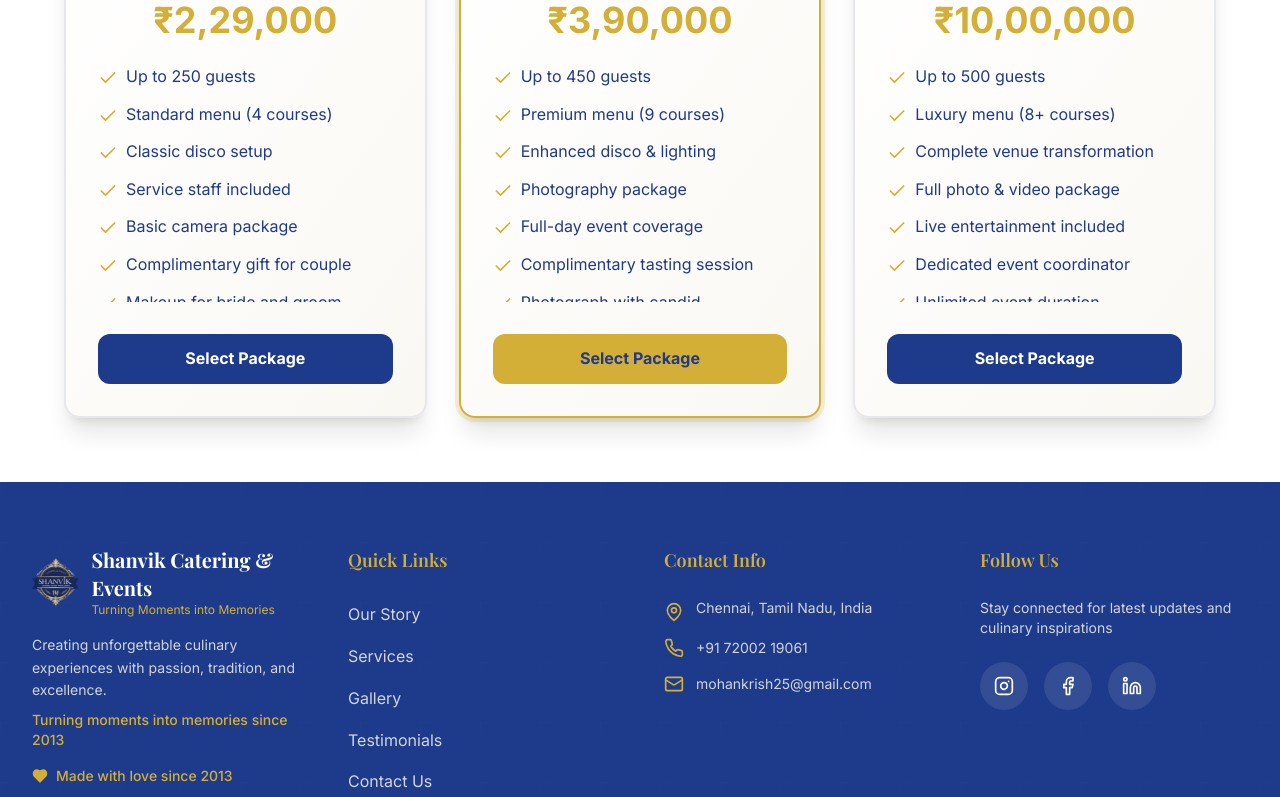
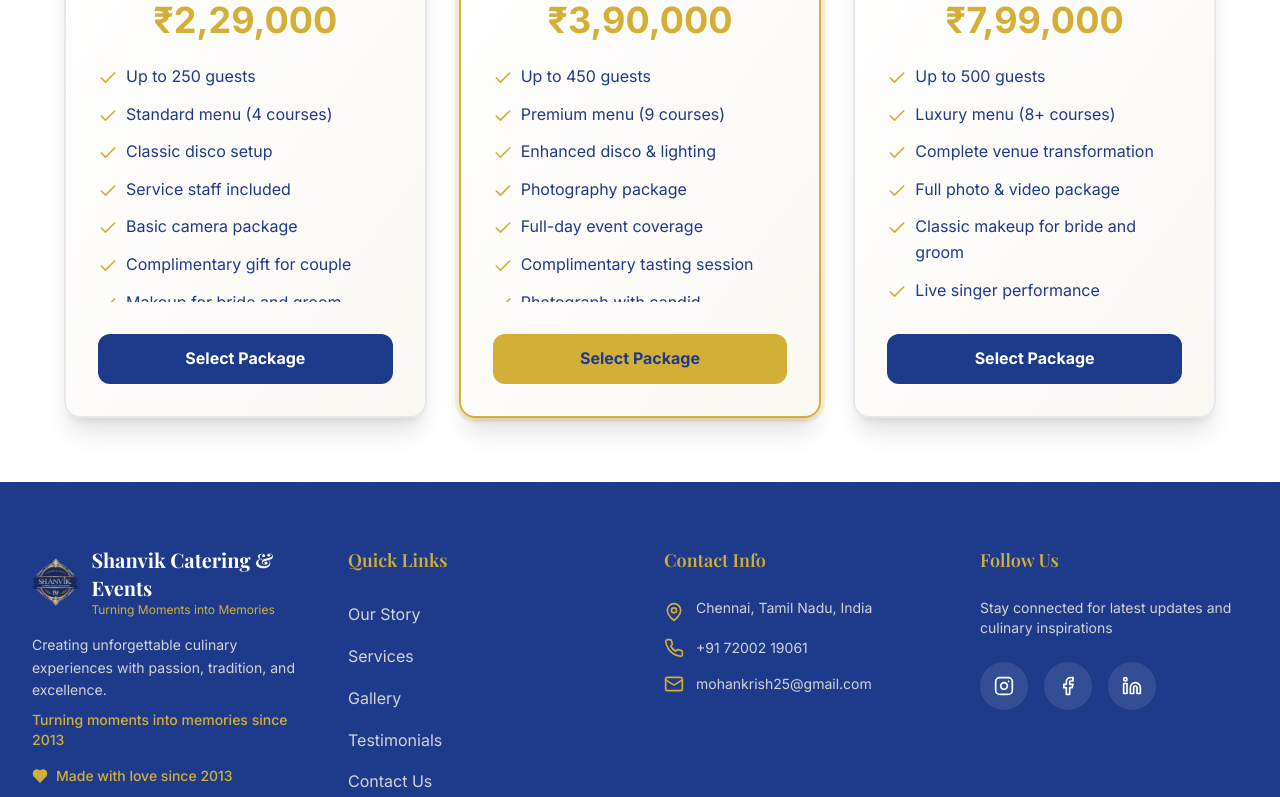
Before and after one commit to thanush29/Cateringnew, a React (Vite) app: page /services/wedding in a window 1280 px wide. Shown: the part 1162-1959 px from the top of the page. Built offline with nearby package versions, Linux system fonts and the light colour scheme; no server answers; the HTML template or start-up script is replaced by a standard one.

Commit message:
Our Services Page updated

```diff
--- a/src/pages/ServiceWedding.tsx
+++ b/src/pages/ServiceWedding.tsx
@@ -47,12 +47,15 @@ export function ServiceWedding() {
     },
     {
       name: 'Premium',
-      price: '₹10,00,000',
+      price: '₹7,99,000',
       features: [
         'Up to 500 guests',
         'Luxury menu (8+ courses)',
         'Complete venue transformation',
         'Full photo & video package',
+        'Classic makeup for bride and groom',
+        'Live singer performance',
+        'Premium DJ service with top DJ',
         'Live entertainment included',
         'Dedicated event coordinator',
         'Unlimited event duration'
```
